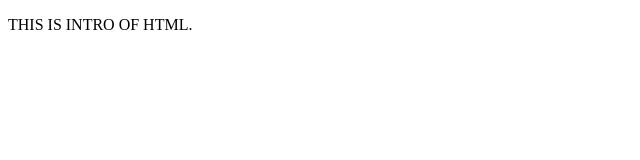
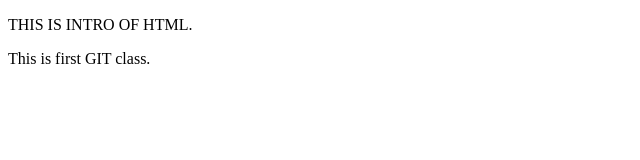
Before and after one commit to Ravisingh1618/webRavi, a plain HTML site: page index.html in a window 1280 px wide. Shown: the whole page, without its empty margins (0-640 px from the left). Drawn offline with Linux system fonts and the light colour scheme.

Commit message:
Added content

```diff
--- a/index.html
+++ b/index.html
@@ -10,5 +10,8 @@
 <p>
 	THIS IS INTRO OF HTML.
 </p>
+<p>
+	This is first GIT class.
+</p>
 </body>
 </html>
```
